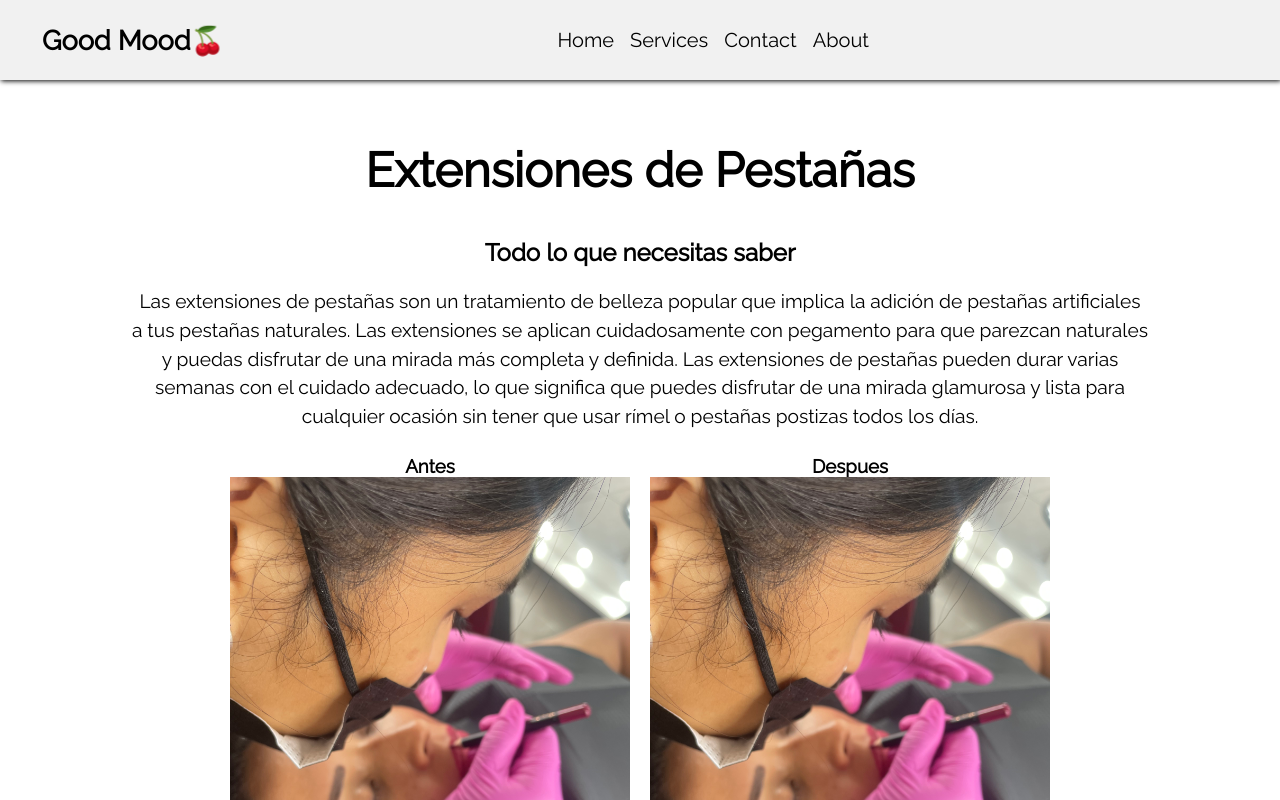
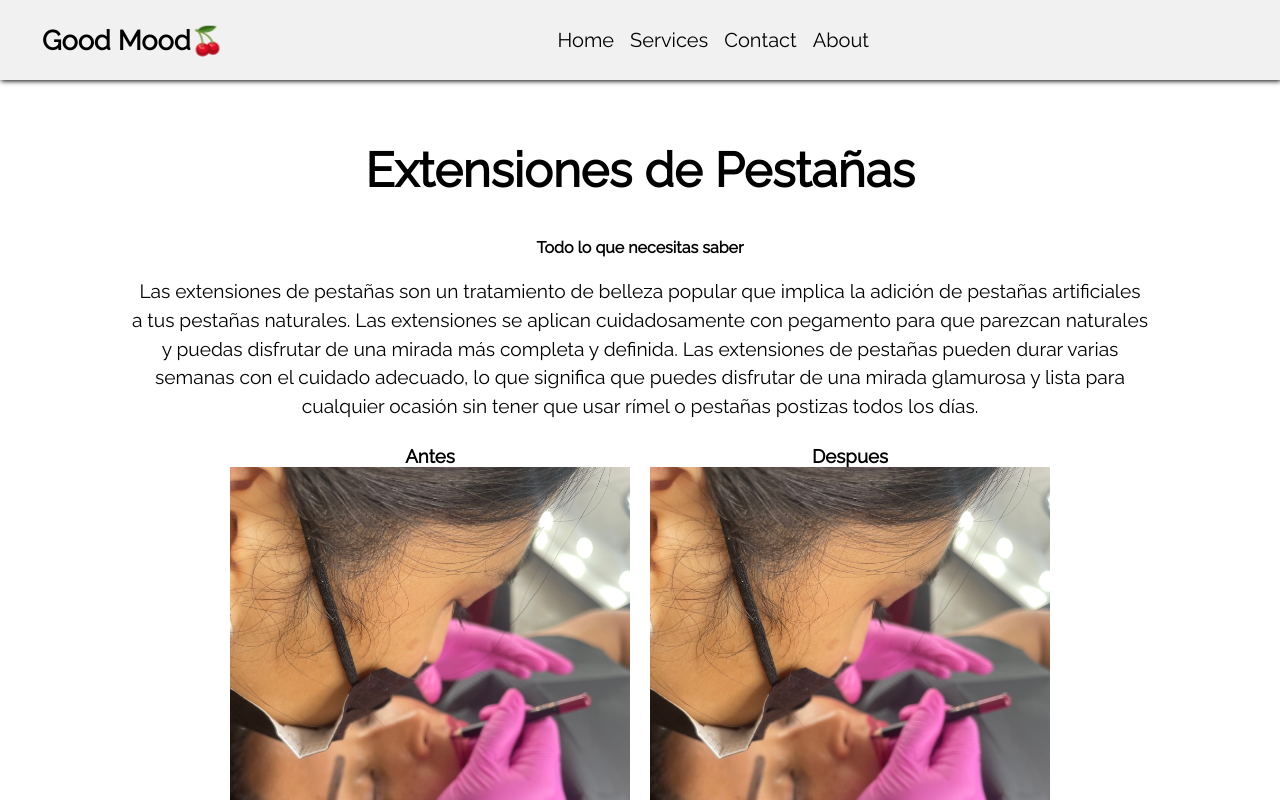
Before and after one commit to tommimaki/GoodMood, a React (Create React App) app: page /Eyelashes in a window 1280 px wide. Shown: the top 800 px of the page. Built offline with nearby package versions, Linux system fonts and the light colour scheme; a web font is replaced by a local one.

Commit message:
title edits

```diff
--- a/src/components/Home/Home.jsx
+++ b/src/components/Home/Home.jsx
@@ -37,7 +37,7 @@ const Home = () => {
           </div>
           <div className="mapheight">
             <div className="map">
-              <h2 className="location">ubicación </h2>
+              <h3 className="location">ubicación </h3>
               <iframe
                 title="map"
                 width="100%"
--- a/src/components/Home/home.css
+++ b/src/components/Home/home.css
@@ -97,7 +97,6 @@
 }
 
 .location {
-  font-size: 1.7rem;
   text-transform: capitalize;
   margin-bottom: 10px;
 }
--- a/src/components/Services/BBglow.jsx
+++ b/src/components/Services/BBglow.jsx
@@ -8,11 +8,11 @@ function BBglow() {
     <div>
       <div className="product-container">
         <div className="description">
-          <h2 className="product-title">
+          <h3 className="product-title">
             BB Glow - Tratamiento facial semi-permanente
-          </h2>
+          </h3>
 
-          <h2 className="product-subtitle">Todo lo que necesitas saber</h2>
+          <h4 className="product-subtitle">Todo lo que necesitas saber</h4>
           <p>
             Las extensiones de pestañas son un tratamiento de belleza popular
             que implica la adición de pestañas artificiales a tus pestañas
--- a/src/components/Services/Eyelashes.jsx
+++ b/src/components/Services/Eyelashes.jsx
@@ -9,9 +9,9 @@ function Eyelashes() {
     <div>
       <div className="product-container">
         <div className="description">
-          <h2 className="product-title">Extensiones de Pestañas</h2>
+          <h3 className="product-title">Extensiones de Pestañas</h3>
 
-          <h2 className="product-subtitle">Todo lo que necesitas saber</h2>
+          <h4 className="product-subtitle">Todo lo que necesitas saber</h4>
           <p>
             Las extensiones de pestañas son un tratamiento de belleza popular
             que implica la adición de pestañas artificiales a tus pestañas
--- a/src/components/Services/Hydralips.jsx
+++ b/src/components/Services/Hydralips.jsx
@@ -10,10 +10,10 @@ function HydraLips() {
     <div>
       <div className="product-container">
         <div className="description">
-          <h2 className="product-title">
+          <h3 className="product-title">
             {" "}
             Hydra Lips - Hidratación y rejuvenecimiento labial
-          </h2>
+          </h3>
 
           <h2 className="product-subtitle">Todo lo que necesitas saber</h2>
           <p>
--- a/src/components/Services/Microlips.jsx
+++ b/src/components/Services/Microlips.jsx
@@ -8,9 +8,9 @@ function Microlips() {
     <div>
       <div className="product-container">
         <div className="description">
-          <h2 className="product-title"> Microlips </h2>
+          <h3 className="product-title"> Microlips </h3>
 
-          <h2 className="product-subtitle">Todo lo que necesitas saber</h2>
+          <h4 className="product-subtitle">Todo lo que necesitas saber</h4>
           <p>
             Las extensiones de pestañas son un tratamiento de belleza popular
             que implica la adición de pestañas artificiales a tus pestañas
--- a/src/components/Services/Microneedling.jsx
+++ b/src/components/Services/Microneedling.jsx
@@ -8,11 +8,11 @@ function Microneedling() {
     <div>
       <div className="product-container">
         <div className="description">
-          <h2 className="product-title">
+          <h3 className="product-title">
             Microneedling Facial - Tratamiento para la piel
-          </h2>
+          </h3>
 
-          <h2 className="product-subtitle">Todo lo que necesitas saber</h2>
+          <h4 className="product-subtitle">Todo lo que necesitas saber</h4>
           <p>
             Las extensiones de pestañas son un tratamiento de belleza popular
             que implica la adición de pestañas artificiales a tus pestañas
--- a/src/components/Services/Services.css
+++ b/src/components/Services/Services.css
@@ -14,7 +14,7 @@
 
 .serviceTitle {
   margin-bottom: 20px;
-  margin-right: 70px;
+  text-align: center;
   text-decoration: underline;
 }
 
```
